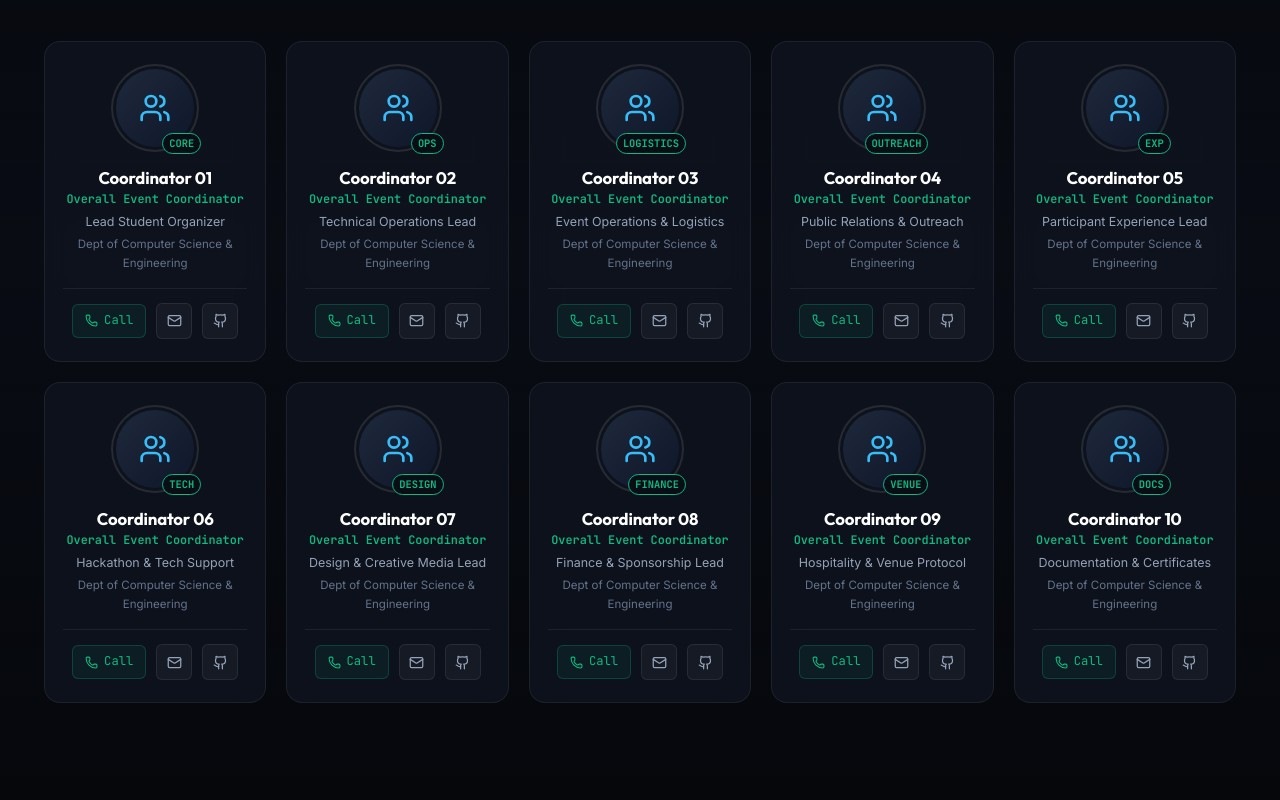
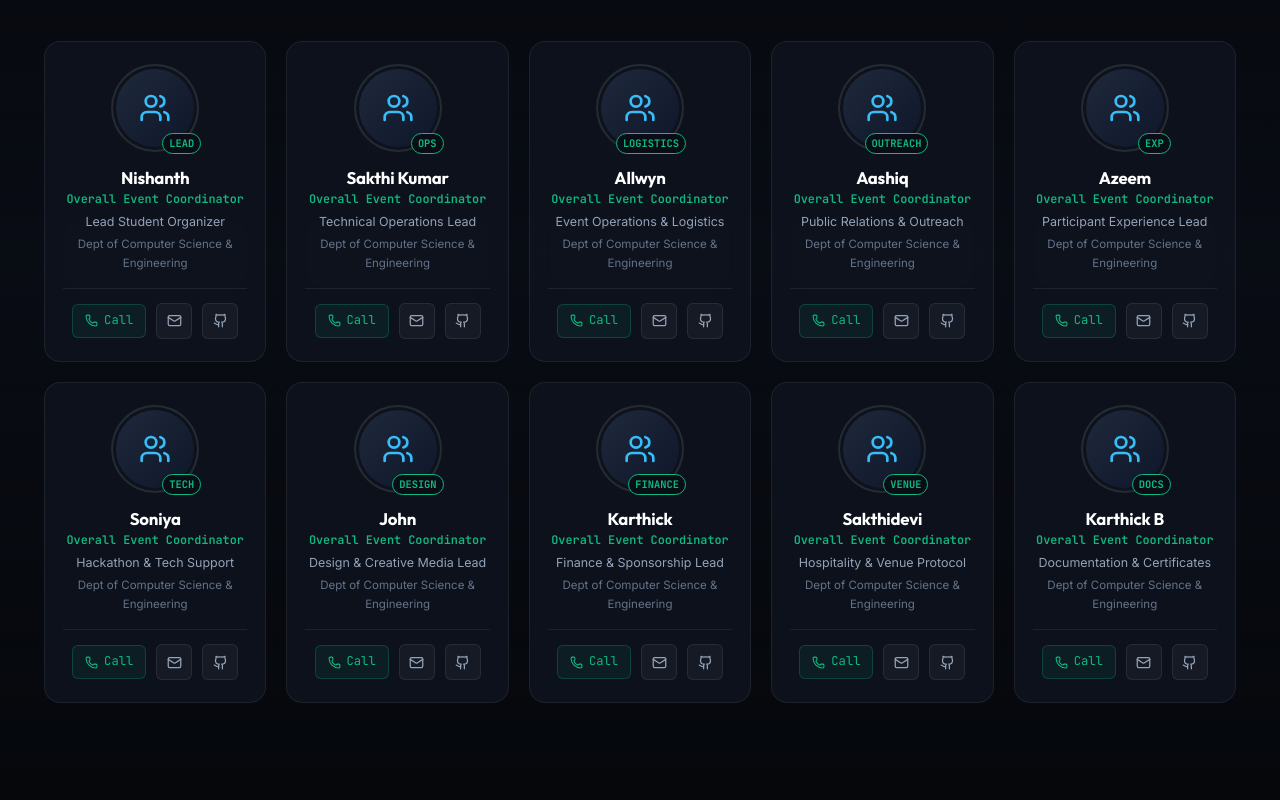
Before and after one commit to Hariprasath2611/SOF-WEBSITE, a React (Vite) app: page / in a window 1280 px wide. Shown: the part 6680-7480 px from the top of the page. Built offline with nearby package versions, Linux system fonts and the light colour scheme.

Commit message:
Updating the Project

```diff
--- a/src/components/Contact.jsx
+++ b/src/components/Contact.jsx
@@ -30,9 +30,9 @@ export default function Contact() {
             <p>
               Connect with our student organizing committee for rapid assistance on scheduling, team registrations, and queries.
             </p>
-            <a href="tel:+919876543201" className="contact-link">
+            <a href="tel:+919025877663" className="contact-link">
               <Phone size={15} />
-              <span>+91 98765 43201</span>
+              <span>+91 90258 77663 (Nishanth)</span>
             </a>
           </div>
 
--- a/src/data/coordinators.js
+++ b/src/data/coordinators.js
@@ -7,25 +7,25 @@
 export const overallCoordinators = [
   {
     id: 1,
-    name: "Coordinator 01",
+    name: "Nishanth",
     role: "Overall Event Coordinator",
     designation: "Lead Student Organizer",
     department: "Dept of Computer Science & Engineering",
-    phone: "+919876543201",
-    email: "coordinator01.sfd@jaya.edu.in",
+    phone: "+919025877663",
+    email: "nishanth.sfd@jaya.edu.in",
     github: "https://github.com",
     linkedin: "https://linkedin.com",
     photo: null,
-    avatarBadge: "CORE"
+    avatarBadge: "LEAD"
   },
   {
     id: 2,
-    name: "Coordinator 02",
+    name: "Sakthi Kumar",
     role: "Overall Event Coordinator",
     designation: "Technical Operations Lead",
     department: "Dept of Computer Science & Engineering",
-    phone: "+919876543202",
-    email: "coordinator02.sfd@jaya.edu.in",
+    phone: "+917305822560",
+    email: "sakthikumar.sfd@jaya.edu.in",
     github: "https://github.com",
     linkedin: "https://linkedin.com",
     photo: null,
@@ -33,12 +33,12 @@ export const overallCoordinators = [
   },
   {
     id: 3,
-    name: "Coordinator 03",
+    name: "Allwyn",
     role: "Overall Event Coordinator",
     designation: "Event Operations & Logistics",
     department: "Dept of Computer Science & Engineering",
-    phone: "+919876543203",
-    email: "coordinator03.sfd@jaya.edu.in",
+    phone: "+918810267292",
+    email: "allwyn.sfd@jaya.edu.in",
     github: "https://github.com",
     linkedin: "https://linkedin.com",
     photo: null,
@@ -46,12 +46,12 @@ export const overallCoordinators = [
   },
   {
     id: 4,
-    name: "Coordinator 04",
+    name: "Aashiq",
     role: "Overall Event Coordinator",
     designation: "Public Relations & Outreach",
     department: "Dept of Computer Science & Engineering",
-    phone: "+919876543204",
-    email: "coordinator04.sfd@jaya.edu.in",
+    phone: "+917305701077",
+    email: "aashiq.sfd@jaya.edu.in",
     github: "https://github.com",
     linkedin: "https://linkedin.com",
     photo: null,
@@ -59,12 +59,12 @@ export const overallCoordinators = [
   },
   {
     id: 5,
-    name: "Coordinator 05",
+    name: "Azeem",
     role: "Overall Event Coordinator",
     designation: "Participant Experience Lead",
     department: "Dept of Computer Science & Engineering",
-    phone: "+919876543205",
-    email: "coordinator05.sfd@jaya.edu.in",
+    phone: "+918712110506",
+    email: "azeem.sfd@jaya.edu.in",
     github: "https://github.com",
     linkedin: "https://linkedin.com",
     photo: null,
@@ -72,12 +72,12 @@ export const overallCoordinators = [
   },
   {
     id: 6,
-    name: "Coordinator 06",
+    name: "Soniya",
     role: "Overall Event Coordinator",
     designation: "Hackathon & Tech Support",
     department: "Dept of Computer Science & Engineering",
-    phone: "+919876543206",
-    email: "coordinator06.sfd@jaya.edu.in",
+    phone: "+917200511619",
+    email: "soniya.sfd@jaya.edu.in",
     github: "https://github.com",
     linkedin: "https://linkedin.com",
     photo: null,
@@ -85,12 +85,12 @@ export const overallCoordinators = [
   },
   {
     id: 7,
-    name: "Coordinator 07",
+    name: "John",
     role: "Overall Event Coordinator",
     designation: "Design & Creative Media Lead",
     department: "Dept of Computer Science & Engineering",
-    phone: "+919876543207",
-    email: "coordinator07.sfd@jaya.edu.in",
+    phone: "+918610612757",
+    email: "john.sfd@jaya.edu.in",
     github: "https://github.com",
     linkedin: "https://linkedin.com",
     photo: null,
@@ -98,12 +98,12 @@ export const overallCoordinators = [
   },
   {
     id: 8,
-    name: "Coordinator 08",
+    name: "Karthick",
     role: "Overall Event Coordinator",
     designation: "Finance & Sponsorship Lead",
     department: "Dept of Computer Science & Engineering",
-    phone: "+919876543208",
-    email: "coordinator08.sfd@jaya.edu.in",
+    phone: "+918610795811",
+    email: "karthick.sfd@jaya.edu.in",
     github: "https://github.com",
     linkedin: "https://linkedin.com",
     photo: null,
@@ -111,12 +111,12 @@ export const overallCoordinators = [
   },
   {
     id: 9,
-    name: "Coordinator 09",
+    name: "Sakthidevi",
     role: "Overall Event Coordinator",
     designation: "Hospitality & Venue Protocol",
     department: "Dept of Computer Science & Engineering",
-    phone: "+919876543209",
-    email: "coordinator09.sfd@jaya.edu.in",
+    phone: "+918220189395",
+    email: "sakthidevi.sfd@jaya.edu.in",
     github: "https://github.com",
     linkedin: "https://linkedin.com",
     photo: null,
@@ -124,12 +124,12 @@ export const overallCoordinators = [
   },
   {
     id: 10,
-    name: "Coordinator 10",
+    name: "Karthick B",
     role: "Overall Event Coordinator",
     designation: "Documentation & Certificates",
     department: "Dept of Computer Science & Engineering",
-    phone: "+919876543210",
-    email: "coordinator10.sfd@jaya.edu.in",
+    phone: "+916379058393",
+    email: "karthickb.sfd@jaya.edu.in",
     github: "https://github.com",
     linkedin: "https://linkedin.com",
     photo: null,
```
